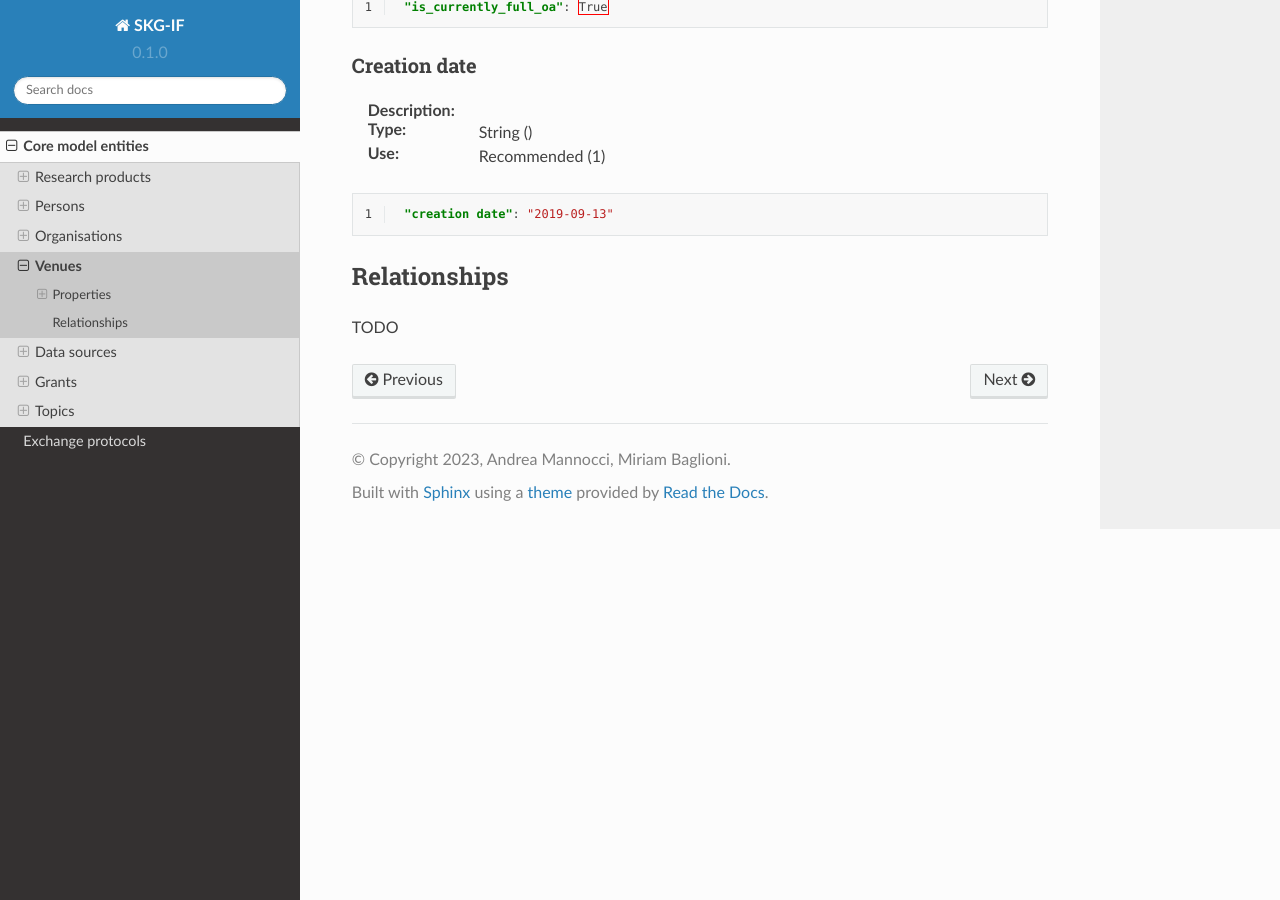
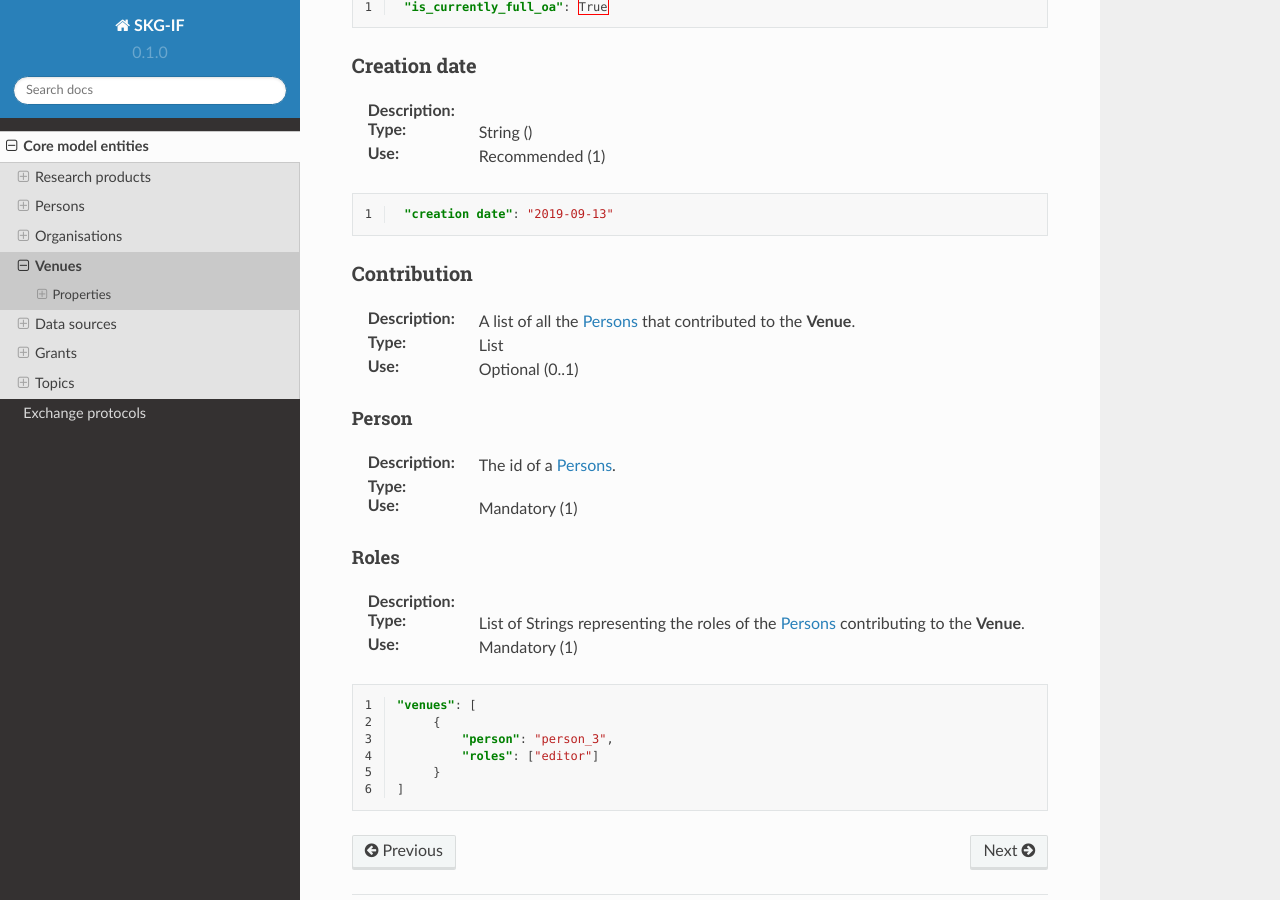
Before and after one commit to andremann/SKG-IF, a Sphinx documentation site: the page built from docs/source/venues.rst, in a window 1280 px wide and 900 px high, scrolled down 2566 px. Built offline with Sphinx 7.4.7 and the Read the Docs theme 2.0.0, drawn with Linux system fonts in a browser that asks for light colours.

Commit message:
working on venues

```diff
--- a/docs/source/venues.rst
+++ b/docs/source/venues.rst
@@ -132,6 +132,30 @@ Creation date
     "creation date": "2019-09-13"
 
 
-Relationships
-=============
-TODO
+Contribution
+------
+:Description: A list of all the :ref:`Person` that contributed to the **Venue**.
+:Type: List
+:Use: Optional (0..1)
+
+Person
+^^^^^^^^^
+:Description: The id of a :ref:`Person`.
+:Type:
+:Use: Mandatory (1)
+
+Roles
+^^^^^^^^^
+:Description:
+:Type: List of Strings representing the roles of the :ref:`Person` contributing to the **Venue**.
+:Use: Mandatory (1)
+
+.. code-block:: json
+   :linenos:
+
+   "venues": [
+        {
+            "person": "person_3",
+            "roles": ["editor"]
+        }
+   ]
```
Also changed, not shown: docs/source/persons.rst (+0 -29 lines).
